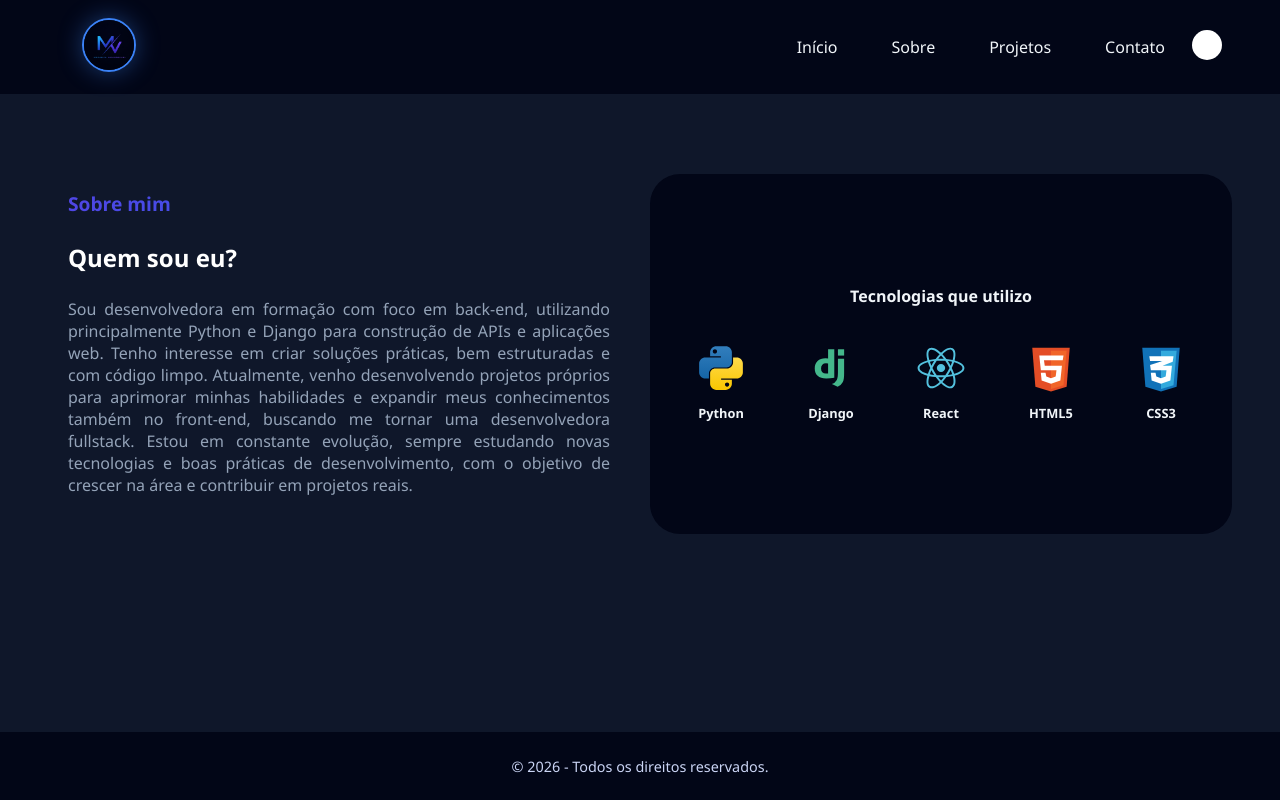
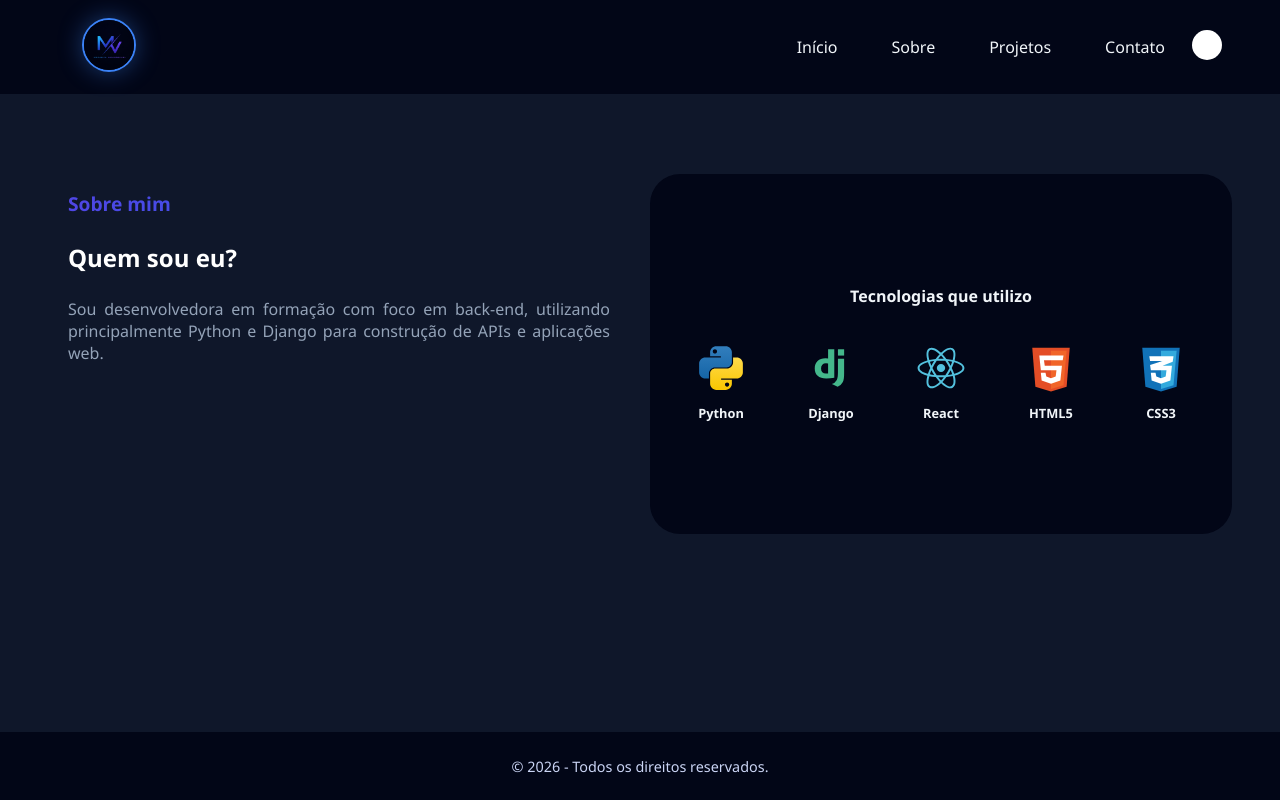
Before and after one commit to Monaliza-Vasconcelos/monaliza-vasconcelos-portfolio, a React (Vite) app in the folder portifolio/: page /sobre in a window 1280 px wide. Built offline with nearby package versions, Linux system fonts and the light colour scheme; grey boxes are pictures that could not be loaded.

Commit message:
Teste de caminho dos icones para vercel

```diff
--- a/portifolio/src/pages/Sobre.jsx
+++ b/portifolio/src/pages/Sobre.jsx
@@ -1,34 +1,52 @@
+import python from "../assets/python.svg";
+import django from "../assets/django.svg";
+import react from "../assets/react.svg";
+import html from "../assets/html.svg";
+import css from "../assets/css.svg";
+
 import Card from "../components/Card";
 
 function Sobre() {
+
     const tecnologias = [
-        { title: "Python", image: "src/assets/python.svg" },
-        { title: "Django", image: "src/assets/django.svg" },
-        { title: "React", image: "src/assets/react.svg" },
-        { title: "HTML5", image: "src/assets/html.svg" },
-        { title: "CSS3", image: "src/assets/css.svg" },
+        { title: "Python", image: python },
+        { title: "Django", image: django },
+        { title: "React", image: react },
+        { title: "HTML5", image: html },
+        { title: "CSS3", image: css },
     ];
 
     return (
         <div className="container-sobre">
+
             <section className="sobre">
                 <h2>Sobre mim</h2>
                 <h3>Quem sou eu?</h3>
-                <p>Sou desenvolvedora em formação com foco em back-end, utilizando principalmente Python e Django para construção de APIs e aplicações web. Tenho interesse em criar soluções práticas, bem estruturadas e com código limpo.
 
-                    Atualmente, venho desenvolvendo projetos próprios para aprimorar minhas habilidades e expandir meus conhecimentos também no front-end, buscando me tornar uma desenvolvedora fullstack.
-
-                    Estou em constante evolução, sempre estudando novas tecnologias e boas práticas de desenvolvimento, com o objetivo de crescer na área e contribuir em projetos reais.</p>
+                <p>
+                    Sou desenvolvedora em formação com foco em back-end,
+                    utilizando principalmente Python e Django para construção
+                    de APIs e aplicações web.
+                </p>
 
             </section>
+
             <section className="tecnologias-container">
+
                 <p>Tecnologias que utilizo</p>
+
                 <div className="tecnologias">
                     {tecnologias.map((tecnologia, index) => (
-                        <Card key={index} title={tecnologia.title} image={tecnologia.image} />
+                        <Card
+                            key={index}
+                            title={tecnologia.title}
+                            image={tecnologia.image}
+                        />
                     ))}
                 </div>
+
             </section>
+
         </div>
     );
 }
```
